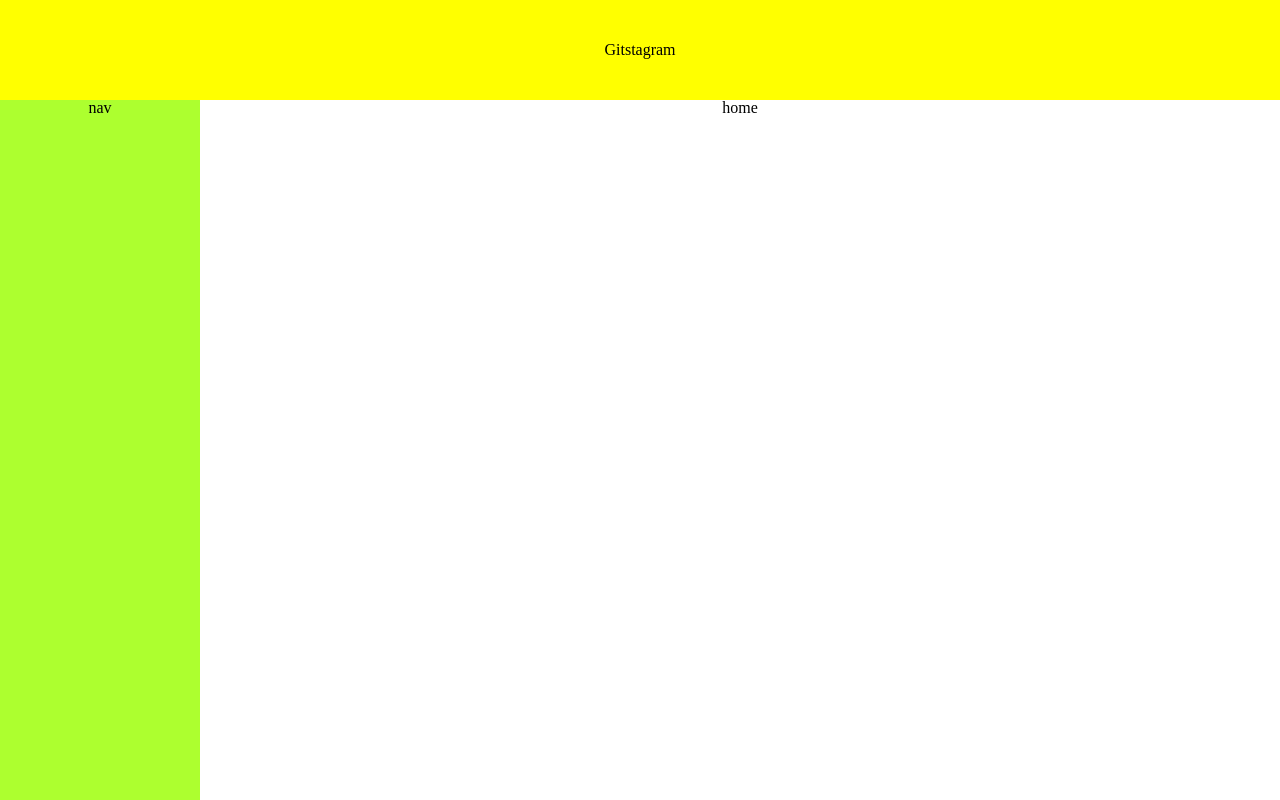
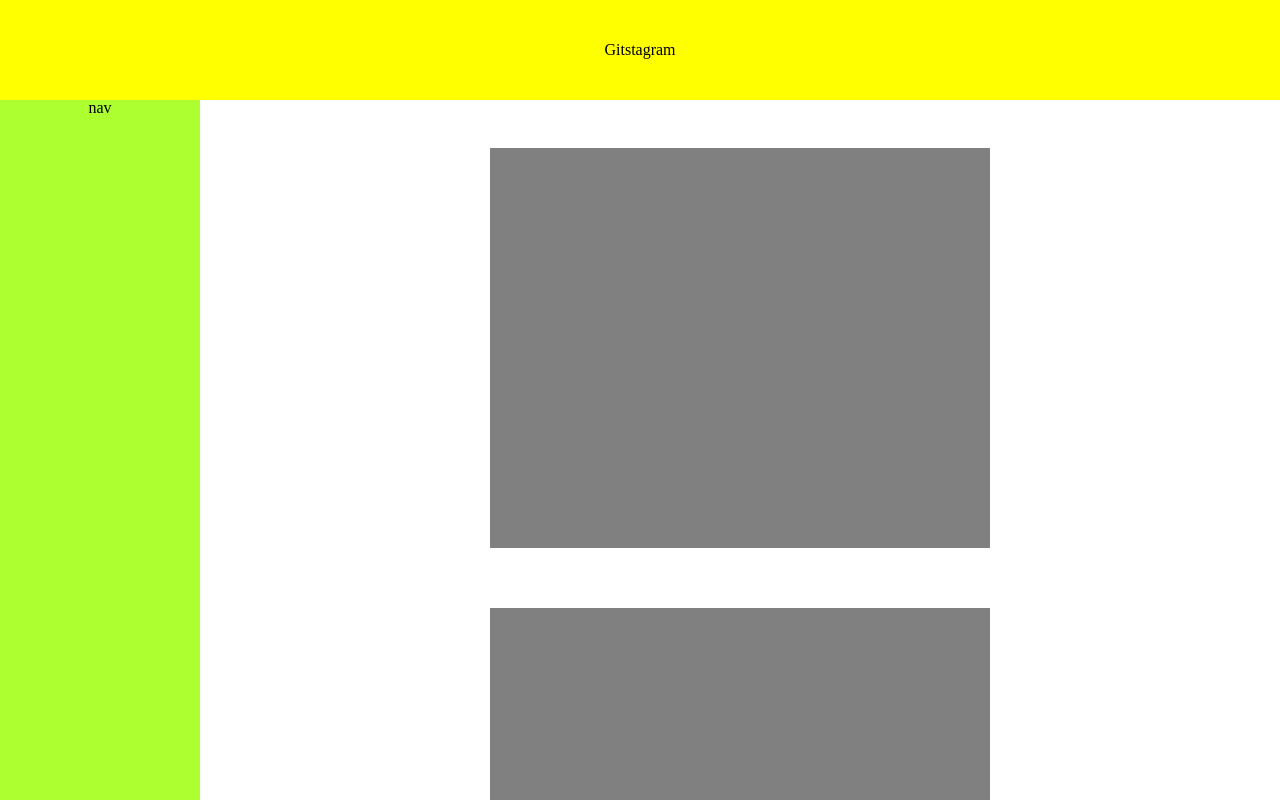
Before and after one commit to ajou-gitstagram/client-web, a React (Create React App) app: page / in a window 1280 px wide. Shown: the top 800 px of the page. Built offline with nearby package versions, Linux system fonts and the light colour scheme.

Commit message:
set fixed position

```diff
--- /dev/null
+++ b/src/common/module/blank/Blank.tsx
@@ -0,0 +1,9 @@
+interface props {
+	height: number;
+}
+
+const Blank = ({ height }: props) => {
+	return <div style={{ height: `${height}px`, width: '100%' }} />;
+}
+
+export default Blank;
--- a/src/common/module/container/Container.module.css
+++ b/src/common/module/container/Container.module.css
@@ -1,4 +1,7 @@
 .container {
     width: calc(100vw - 200px);
     height: calc(100vh - 100px);
+
+    margin-left: 200px;
+    margin-top: 100px;
 }
--- a/src/common/module/header/Header.module.css
+++ b/src/common/module/header/Header.module.css
@@ -3,7 +3,7 @@
     height: 100px;
     display: flex;
     align-items: center;
+    position: fixed;
     justify-content: center;
-
     background-color: yellow;
 }
--- a/src/common/module/navigator/Navigator.module.css
+++ b/src/common/module/navigator/Navigator.module.css
@@ -1,6 +1,8 @@
 .navigator-container {
     height: calc(100vh - 100px);
     width: 200px;
+    top: 100px;
 
     background-color: greenyellow;
+    position: fixed;
 }
--- a/src/pages/home-page/HomePage.module.css
+++ b/src/pages/home-page/HomePage.module.css
@@ -0,0 +1,6 @@
+.container {
+    display: flex;
+    flex-direction: column;
+    justify-content: center;
+    align-items: center;
+}
--- a/src/pages/home-page/HomePage.tsx
+++ b/src/pages/home-page/HomePage.tsx
@@ -1,8 +1,22 @@
-import "./HomePage.module.css";
+import S from "./HomePage.module.css";
+import ContentsBox from "./contents-box/ContentsBox";
+import Blank from "../../common/module/blank/Blank";
+
+const dummy = [
+    {},
+    {},
+    {},
+    {},
+]
 
 const HomePage = () => {
     return (
-        <div>home</div>
+        <div className={S['container']}>
+            <Blank height={48} />
+            { dummy.map((d, i) => {
+                return <ContentsBox />
+            }) }
+        </div>
     );
 }
 
--- /dev/null
+++ b/src/pages/home-page/contents-box/ContentsBox.module.css
@@ -0,0 +1,6 @@
+.container {
+    width: 500px;
+    height: 400px;
+    background-color: gray;
+    margin-bottom: 60px;
+}
--- /dev/null
+++ b/src/pages/home-page/contents-box/ContentsBox.tsx
@@ -0,0 +1,11 @@
+import S from './ContentsBox.module.css';
+
+const ContentsBox = ({  }) => {
+	return (
+		<article className={S['container']}>
+
+		</article>
+	);
+}
+
+export default ContentsBox;
```
